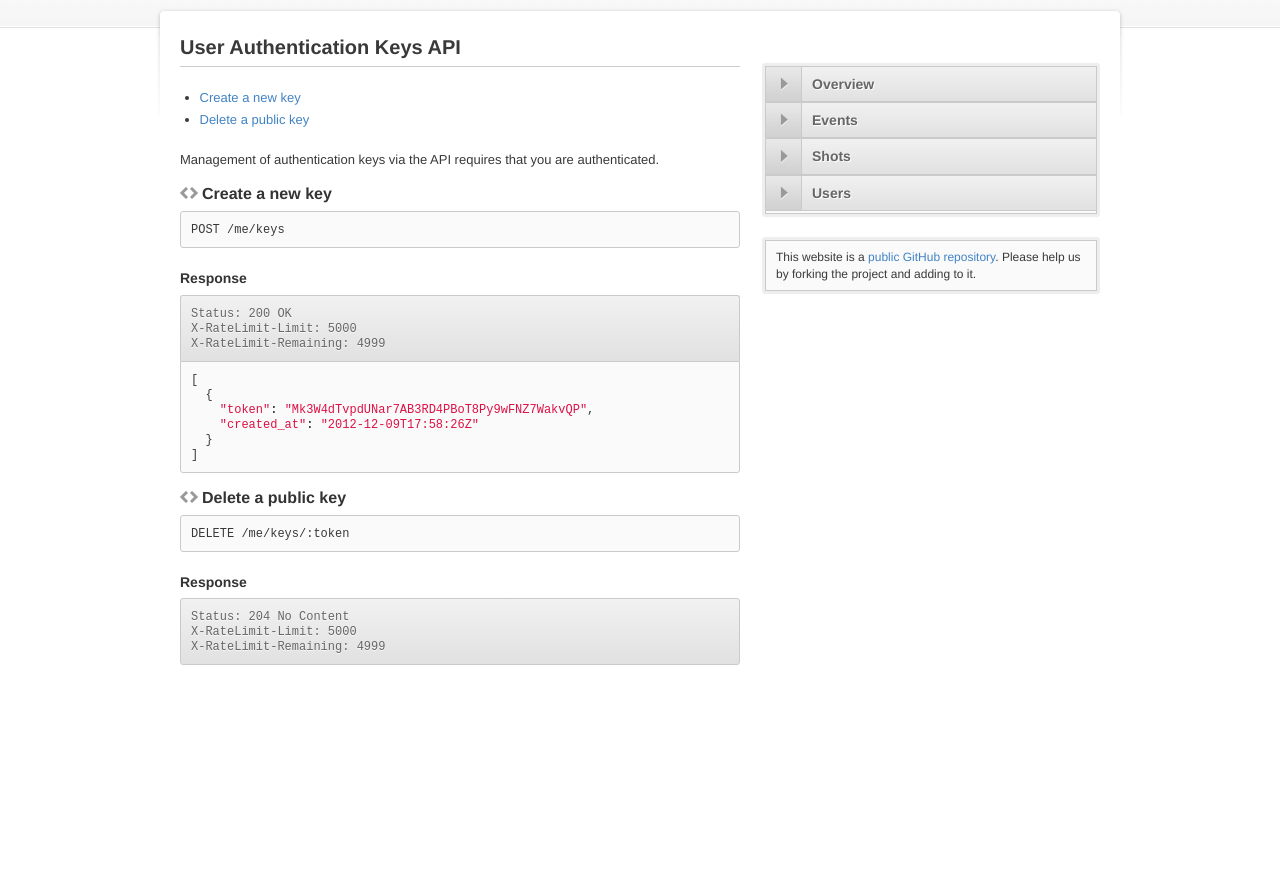
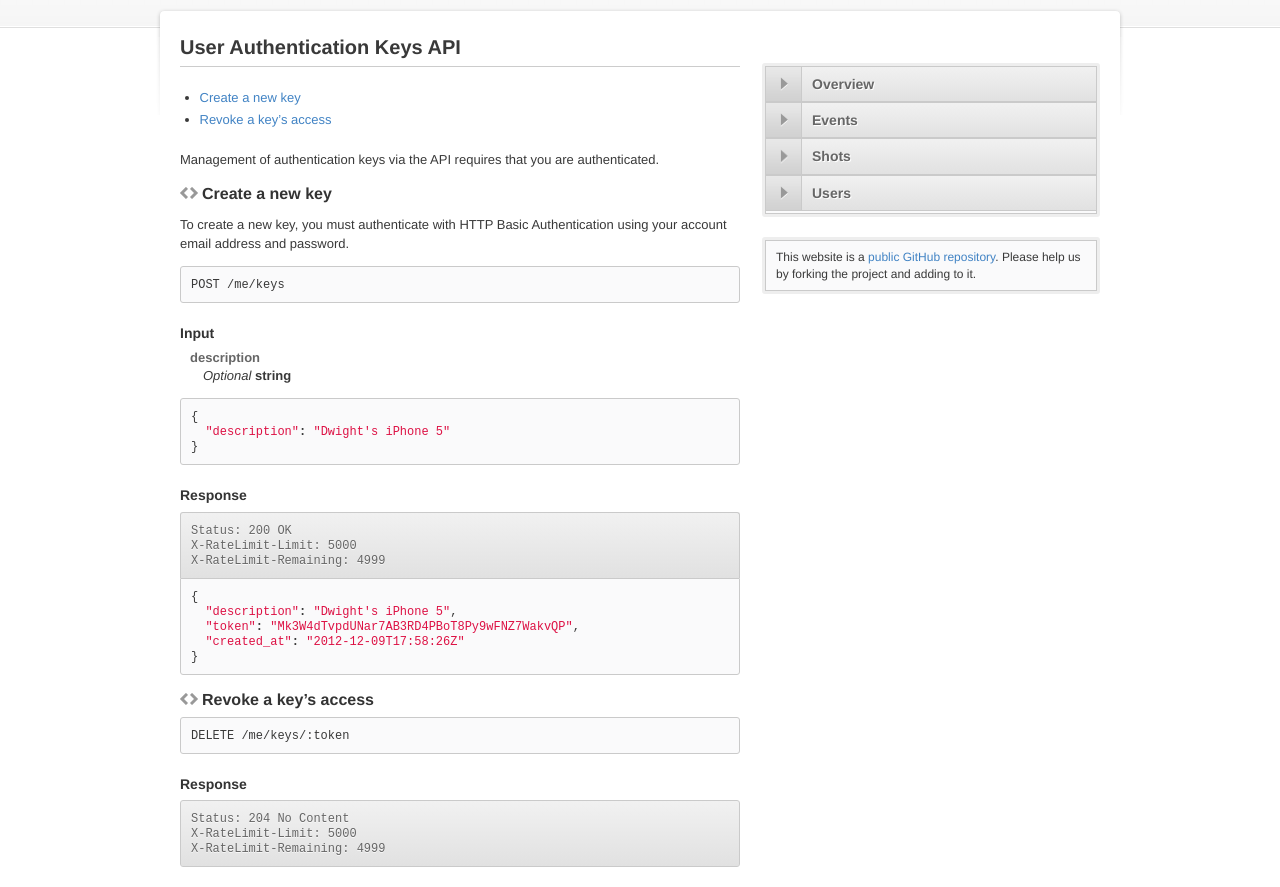
Before and after one commit to amigobooth/developer.amigobooth.com, a plain HTML site: page v1/users/keys/index.html in a window 1280 px wide. Shown: the part 63-950 px from the top of the page. Before the commit the page ends 800 px from the top, so only its background shows below. Drawn offline with Linux system fonts and the light colour scheme.

Commit message:
Improve auth keys documentation

```diff
--- a/v1/users/keys/index.html
+++ b/v1/users/keys/index.html
@@ -33,14 +33,28 @@
 
 <ul id="markdown-toc">
 <li><a href="#create-a-new-key">Create a new key</a></li>
-  <li><a href="#delete-a-public-key">Delete a public key</a></li>
+  <li><a href="#revoke-a-keys-access">Revoke a key’s access</a></li>
 </ul><p>Management of authentication keys via the API requires that you are
 authenticated.</p>
 
 <h2 id="create-a-new-key">Create a new key</h2>
 
+<p>To create a new key, you must authenticate with HTTP Basic Authentication
+using your account email address and password.</p>
+
 <pre><code>POST /me/keys
 </code></pre>
+
+<h3 id="input">Input</h3>
+
+<dl>
+<dt>description</dt>
+  <dd>
+<em>Optional</em> <strong>string</strong>
+</dd>
+</dl><pre class="highlight"><code class="language-javascript"><span class="p">{</span>
+  <span class="s2">"description"</span><span class="o">:</span> <span class="s2">"Dwight's iPhone 5"</span>
+<span class="p">}</span></code></pre>
 
 <h3 id="response">Response</h3>
 
@@ -48,14 +62,13 @@ authenticated.</p>
 X-RateLimit-Limit: 5000
 X-RateLimit-Remaining: 4999</code></pre>
 
-<pre class="highlight"><code class="language-javascript"><span class="p">[</span>
-  <span class="p">{</span>
-    <span class="s2">"token"</span><span class="o">:</span> <span class="s2">"Mk3W4dTvpdUNar7AB3RD4PBoT8Py9wFNZ7WakvQP"</span><span class="p">,</span>
-    <span class="s2">"created_at"</span><span class="o">:</span> <span class="s2">"2012-12-09T17:58:26Z"</span>
-  <span class="p">}</span>
-<span class="p">]</span></code></pre>
+<pre class="highlight"><code class="language-javascript"><span class="p">{</span>
+  <span class="s2">"description"</span><span class="o">:</span> <span class="s2">"Dwight's iPhone 5"</span><span class="p">,</span>
+  <span class="s2">"token"</span><span class="o">:</span> <span class="s2">"Mk3W4dTvpdUNar7AB3RD4PBoT8Py9wFNZ7WakvQP"</span><span class="p">,</span>
+  <span class="s2">"created_at"</span><span class="o">:</span> <span class="s2">"2012-12-09T17:58:26Z"</span>
+<span class="p">}</span></code></pre>
 
-<h2 id="delete-a-public-key">Delete a public key</h2>
+<h2 id="revoke-a-keys-access">Revoke a key’s access</h2>
 
 <pre><code>DELETE /me/keys/:token
 </code></pre>
```
